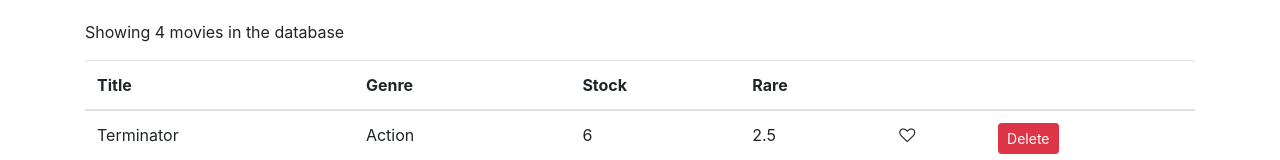
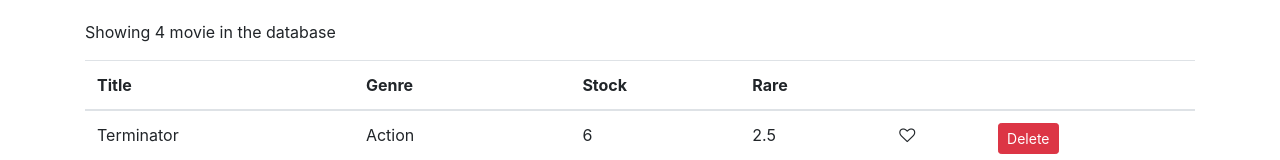
Before and after one commit to Mpinan/ReactProject, a React (Create React App) app in the folder vidly/: page / in a window 1280 px wide. Shown: the top 160 px of the page. Built offline with nearby package versions, Linux system fonts and the light colour scheme.

Commit message:
Fixed some errors

```diff
--- a/vidly/src/component/movies.jsx
+++ b/vidly/src/component/movies.jsx
@@ -39,7 +39,7 @@ class Movies extends Component {
 
     return (
       <React.Fragment>
-        <p>Showing {pageSize} movies in the database</p>
+        <p>Showing {pageSize} movie in the database</p>
         <table className="table">
           <thead>
             <tr>
```
